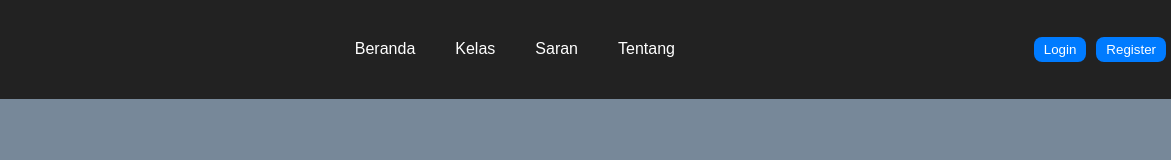
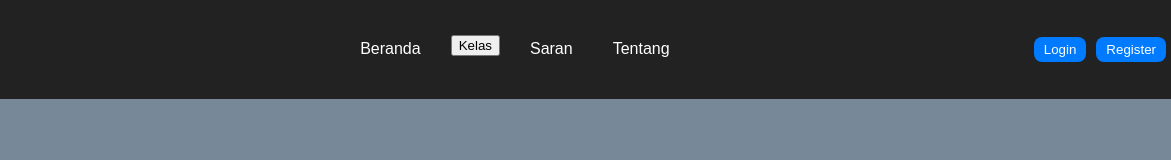
Before and after one commit to Putut2906/Nexus, a plain HTML site: page navbar.html in a window 1280 px wide. Shown: the full height of the page, 109-1280 px from the left. Drawn offline with Linux system fonts and the light colour scheme.

Commit message:
Update navbar.html

```diff
--- a/navbar.html
+++ b/navbar.html
@@ -7,7 +7,7 @@
   <ul class="navbar-group">
     <li class="navbar-item"><a href="index.html">Beranda</a></li>
     <li class="navbar-item">
-      <a href="#">Kelas</a>
+      <button class="dropdown-btn" onclick="return false;">Kelas</button>
       <ul class="navbar-down">
         <li class="navbar-item-view">
           <a href="html.html">Belajar HTML</a>
```
